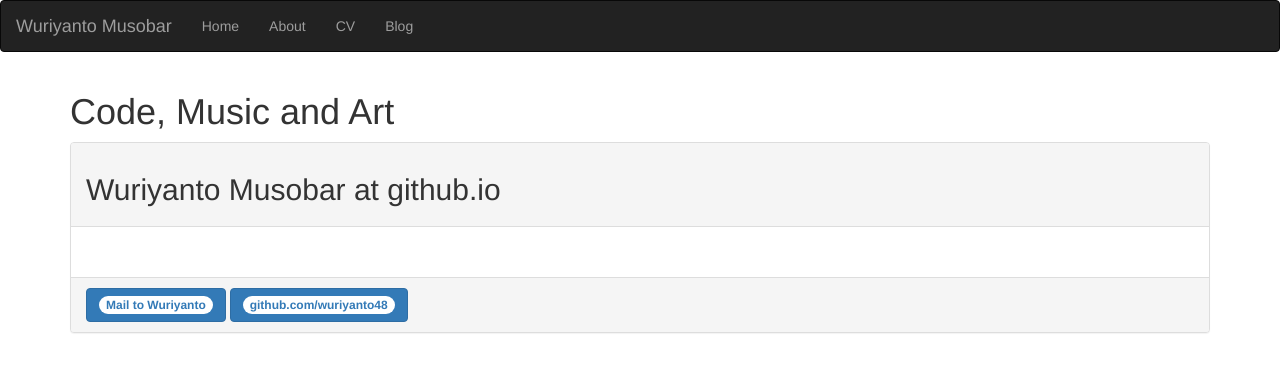
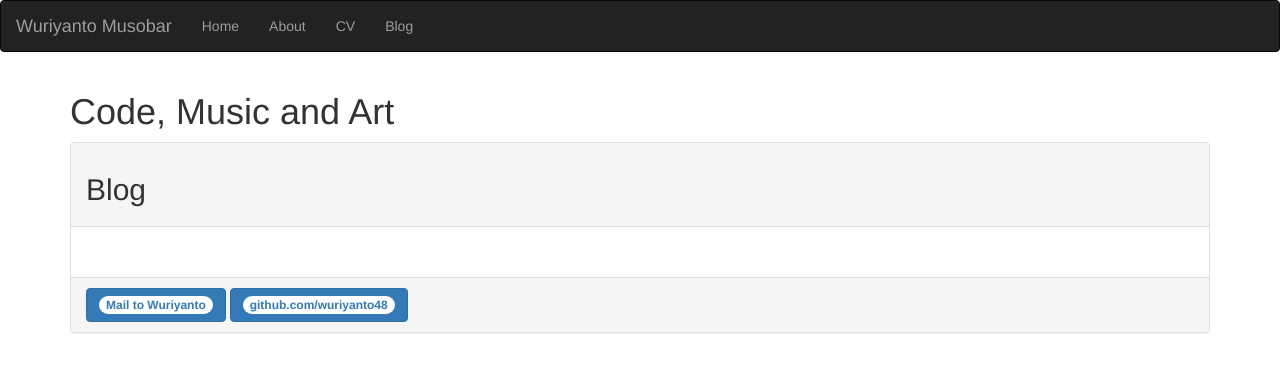
Before and after one commit to wuriyanto48/wuriyanto48.github.io, a Jekyll site: the page built from blog/index.html, in a window 1280 px wide. Shown: the top 372 px of the page. Built offline with Jekyll 4.4.1, drawn with Linux system fonts in a browser that asks for light colours; nearby versions of some CDN libraries; Markdown is read by kramdown in place of the engine named in the settings.

Commit message:
Update index.html

```diff
--- a/blog/index.html
+++ b/blog/index.html
@@ -1,6 +1,6 @@
 ---
 layout: default
-title_header: Wuriyanto Musobar at github.io
+title_header: Blog
 ---
 	<h2>{{ page.title }}</h2>
 	<ul class="posts">
```
